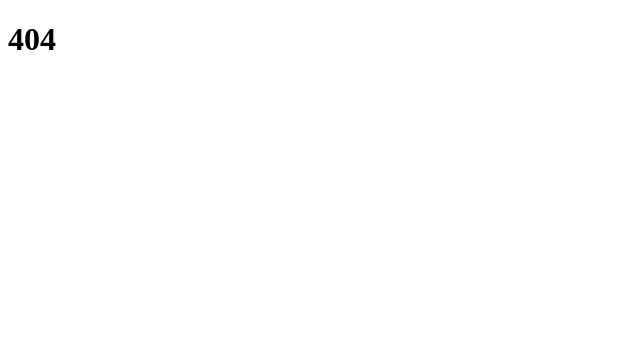
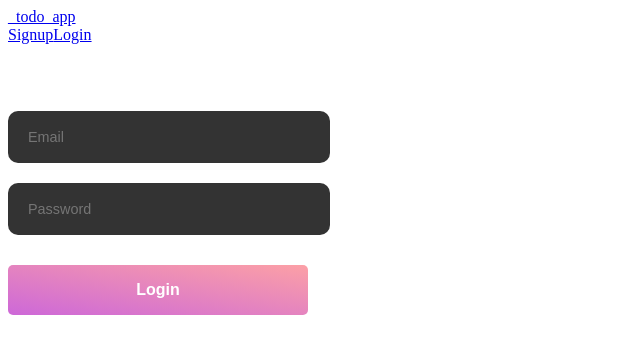
Before and after one commit to m2lovric/Prototyp, a Gatsby site: page /login in a window 1280 px wide. Before the commit this address had no page. Shown: the whole page, without its empty margins (0-640 px from the left). Built offline with nearby package versions, Linux system fonts and the light colour scheme; Gatsby itself is replaced by a stand-in of ours; no server answers.

Commit message:
Add Login and Signup page

```diff
--- /dev/null
+++ b/src/pages/login.tsx
@@ -0,0 +1,38 @@
+import React, { useState } from 'react';
+import { Layout } from '../components';
+import { handleLogin } from '../firebase/functions';
+import './signup.scss';
+
+const Signup = () => {
+  const [data, setData] = useState({ email: '', password: '' });
+  const handleSubmitForm = (e: React.FormEvent) => {
+    e.preventDefault();
+    handleLogin(data.email, data.password);
+    setData({ email: '', password: '' });
+  };
+
+  return (
+    <Layout>
+      <section className='signup'>
+        <h2 className='signup__title'>Log In</h2>
+        <form className='signup__form' onSubmit={handleSubmitForm}>
+          <input
+            type='text'
+            placeholder='Email'
+            value={data.email}
+            onChange={(e) => setData({ ...data, email: e.target.value })}
+          />
+          <input
+            type='password'
+            placeholder='Password'
+            value={data.password}
+            onChange={(e) => setData({ ...data, password: e.target.value })}
+          />
+          <button>Login</button>
+        </form>
+      </section>
+    </Layout>
+  );
+};
+
+export default Signup;
--- a/src/pages/main.scss
+++ b/src/pages/main.scss
@@ -8,12 +8,55 @@
   margin: 0;
 }
 
+* {
+  box-sizing: border-box;
+}
+
 .app {
   display: flex;
   flex-direction: column;
   justify-content: center;
   align-items: center;
   font-family: $roboto;
+
+  &__nav {
+    display: flex;
+    width: 400px;
+    height: 80px;
+    padding: 0 50px;
+    color: rgba($color: #fff, $alpha: 0.86);
+    justify-content: space-between;
+    align-items: center;
+
+    .title {
+      font-weight: 500;
+      text-decoration: none;
+      color: rgba($color: #fff, $alpha: 0.86);
+      font-size: 1.5rem;
+    }
+
+    &__signup {
+      display: flex;
+      justify-content: flex-end;
+      align-items: center;
+      width: 80%;
+
+      a {
+        display: flex;
+        justify-content: center;
+        align-items: center;
+        text-decoration: none;
+        border: none;
+        border-radius: 5px;
+        background-color: #fca0a6;
+        color: white;
+        font-weight: 700;
+        height: 30px;
+        width: 70px;
+        margin-left: 10px;
+      }
+    }
+  }
 
   &__form {
     width: 400px;
@@ -45,13 +88,18 @@
       font-weight: 300;
       background-color: #333;
     }
+
+    input[type='datetime-local'] {
+      font-family: $roboto;
+    }
   }
 
   &__list {
     display: flex;
     flex-direction: column;
     align-items: center;
-    margin: 50px 0;
+    margin: 30px 0 50px 0;
+    width: 100%;
 
     &__task {
       width: 300px;
@@ -66,6 +114,21 @@
       align-items: center;
       justify-content: space-between;
       font-size: 1rem;
+
+      .content {
+        display: flex;
+        flex-direction: column;
+        p {
+          margin: 5px;
+        }
+      }
+      .date {
+        font-size: 0.8rem;
+        color: rgba($color: #fff, $alpha: 0.6);
+        font-weight: 400;
+        justify-self: flex-end;
+        margin-top: 10px;
+      }
     }
 
     &__remove {
@@ -83,3 +146,13 @@
     }
   }
 }
+
+@media (max-width: 420px) {
+  .app__main {
+    height: calc(100vh - 160px);
+    display: flex;
+    flex-direction: column;
+    justify-content: space-between;
+    align-items: center;
+  }
+}
--- /dev/null
+++ b/src/pages/signup.scss
@@ -0,0 +1,47 @@
+.signup {
+  width: 300px;
+
+  &__title {
+    color: rgba($color: #fff, $alpha: 0.86);
+  }
+
+  &__form {
+    display: flex;
+    flex-direction: column;
+
+    input {
+      width: 100%;
+      height: 50px;
+      background-color: #333;
+      border: none;
+      border-radius: 10px;
+      margin-bottom: 20px;
+      padding-left: 20px;
+      font-size: 0.9rem;
+      font-weight: 300;
+      color: rgba($color: #fff, $alpha: 0.86);
+
+      &:focus {
+        outline: none;
+      }
+    }
+
+    button {
+      width: 100%;
+      height: 50px;
+      margin-top: 10px;
+      background: linear-gradient(to top right, #cd68d8, #fca0a6);
+      border: none;
+      border-radius: 5px;
+      color: white;
+      font-weight: 700;
+      font-size: 1rem;
+      cursor: pointer;
+      align-self: center;
+
+      &:focus {
+        outline: none;
+      }
+    }
+  }
+}
--- /dev/null
+++ b/src/pages/signup.tsx
@@ -0,0 +1,38 @@
+import React, { useState } from 'react';
+import { Layout } from '../components';
+import './signup.scss';
+import { handleCreateUser } from '../firebase/functions';
+
+const Signup = () => {
+  const [data, setData] = useState({ email: '', password: '' });
+  const handleSubmitForm = (e: React.FormEvent) => {
+    e.preventDefault();
+    handleCreateUser(data.email, data.password);
+    setData({ email: '', password: '' });
+  };
+
+  return (
+    <Layout>
+      <section className='signup'>
+        <h2 className='signup__title'>Sign Up</h2>
+        <form className='signup__form' onSubmit={handleSubmitForm}>
+          <input
+            type='text'
+            placeholder='Email'
+            value={data.email}
+            onChange={(e) => setData({ ...data, email: e.target.value })}
+          />
+          <input
+            type='password'
+            placeholder='Password'
+            value={data.password}
+            onChange={(e) => setData({ ...data, password: e.target.value })}
+          />
+          <button>Signup</button>
+        </form>
+      </section>
+    </Layout>
+  );
+};
+
+export default Signup;
```
